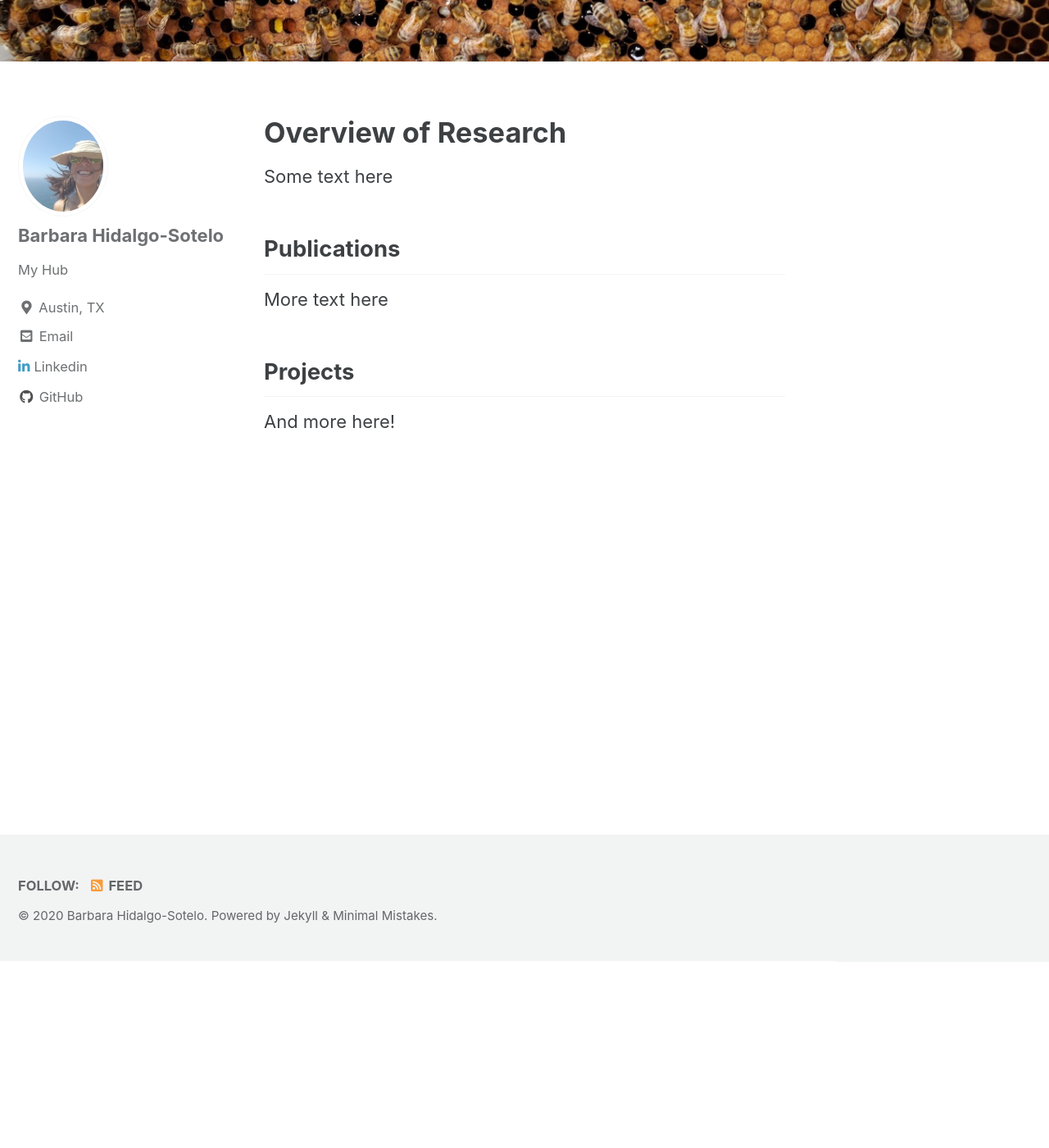
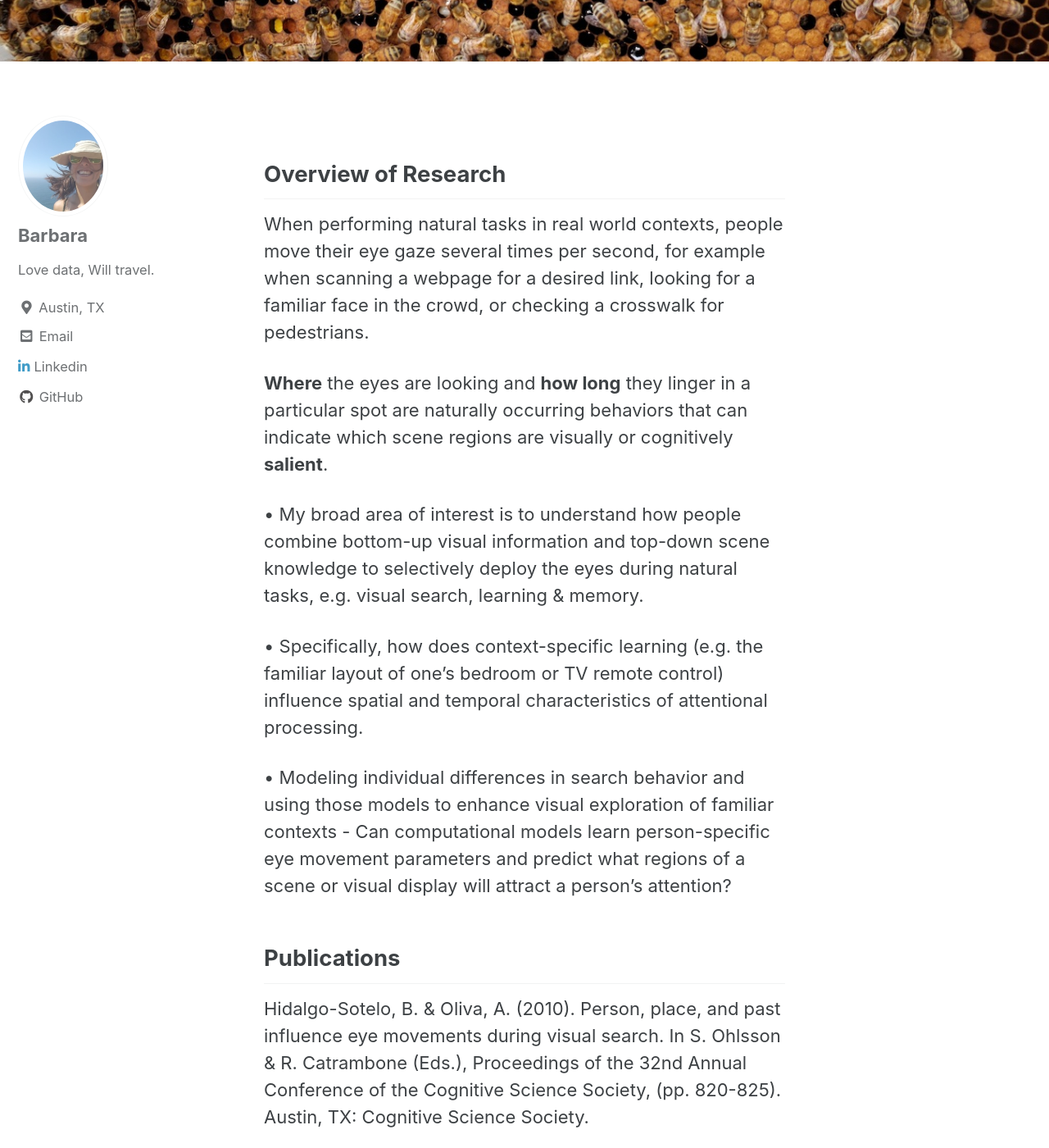
Before and after one commit to dagny099/dagny099.github.io, a Jekyll site: the page built from _pages/publications.md, in a window 1280 px wide and 1400 px high, scrolled down 227 px. Shown: the whole window at 82% size. Built offline with Jekyll 4.4.1, drawn with Linux system fonts in a browser that asks for light colours; cached includes are drawn as plain includes; some of the changed text lies outside the part shown.

```diff
--- a/_config.yml
+++ b/_config.yml
@@ -95,9 +95,9 @@
 
 # Site Author
 author:
-  name             : "Barbara Hidalgo-Sotelo"
+  name             : Barbara
   avatar           : "/assets/images/bio-photo-1.jpg"
-  bio              : "My Hub"
+  bio              : "Love data, Will travel."
   location         : "Austin, TX"
   email            :
   links:
--- a/_pages/publications.md
+++ b/_pages/publications.md
@@ -6,14 +6,42 @@
   overlay_image: "/assets/images/babybees_01.jpg"
 ---
 
-# Overview of Research
+## Overview of Research
 
-Some text here
+When performing natural tasks in real world contexts, people move their eye gaze several times per second, for example when scanning a webpage for a desired link, looking for a familiar face in the crowd, or checking a crosswalk for pedestrians.
+
+**Where** the eyes are looking and **how long** they linger in a particular spot are naturally occurring behaviors that can indicate which scene regions are visually or cognitively **salient**.
+
+•	My broad area of interest is to understand how people combine bottom-up visual information and top-down scene knowledge to selectively deploy the eyes during natural tasks, e.g. visual search, learning & memory.
+
+•	Specifically, how does context-specific learning (e.g. the familiar layout of one’s bedroom or TV remote control) influence spatial and temporal characteristics of attentional processing.
+
+•	Modeling individual differences in search behavior and using those models to enhance visual exploration of familiar contexts - Can computational models learn person-specific eye movement parameters and predict what regions of a scene or visual display will attract a person’s attention?
 
 ## Publications
 
-More text here
+Hidalgo-Sotelo, B. & Oliva, A. (2010).  Person, place, and past influence eye movements during visual search.  In S. Ohlsson & R. Catrambone (Eds.), Proceedings of the 32nd Annual Conference of the Cognitive Science Society, (pp. 820-825). Austin, TX: Cognitive Science Society.
 
-## Projects
+Ehinger, K.*, Hidalgo-Sotelo, B. *, Torralba, A. & Oliva, A. (2009).  Modeling Search for People in 900 Scenes: A combined source model of eye guidance. Visual Cognition, 17(6): 945-978.
 
-And more here!
+Rich, A., Kunar M., VanWert M., Hidalgo-Sotelo B., Horowitz T., & Wolfe J. (2008).  Why do we miss rare targets? Exploring the boundaries of the low prevalence effect. Journal of Vision, 8(15):15, 1-17.
+
+Hidalgo-Sotelo B., Oliva A.,& Torralba A. (2005).  Human Learning of Contextual Priors for Object Search: Where does the time go?  Proceedings of the 3rd Workshop on Attention and Performance at CVPR. Washington, DC: IEEE Computer Society.
+
+## Posters
+
+Hidalgo-Sotelo, B., & Oliva, A. (August 2010). Person, place, and past influence eye movments during visual search. Cognitive Science Society Annual Meeting, Portland OR.
+
+Hidalgo-Sotelo, B., & Oliva, A. (May 2010). History repeats itself: A role for observer-dependent scene context in search. Vision Sciences Society Annual Meeting, Naples FL.
+
+Hidalgo-Sotelo, B., & Oliva, A. (May 2008). Delaying initial saccade latency in familiar scenes improves search guidance. Tufts Conference on Cognitive Neuroscience of Visual Knowledge: Where vision meets memory. Boston MA.
+
+Hidalgo-Sotelo, B., & Oliva, A. (May 2008). Look before you leap: Lengthening initial saccade latency in familiar scenes improves search guidance. Vision Sciences Society Annual Meeting, Naples FL.
+
+Rich, A., Kunar, M., Van Wert, M., Hidalgo-Sotelo, B., & Wolfe, J. (May 2007).  Do rare features pop out? Exploring the boundaries of the low prevalence effect. Vision Sciences Society Annual Meeting, Sarasota FL.
+Hidalgo-Sotelo, B., & Oliva, A. (May 2006). Decomposing the effect of contextual priors in search: Where does the time go? Vision Sciences Society Annual Meeting, Sarasota FL.
+
+Rich, A. N., Hidalgo-Sotelo, B., Kunar, M. A., Van Wert, M. J., & Wolfe, J. M. (May 2006).
+What happens during search for rare targets? Eye movements in low prevalence visual search. Vision Sciences Society Annual Meeting, Sarasota FL.
+
+Kenner N., Hidalgo-Sotelo B., & Oliva A .(May 2005).  Rapid Goal-Directed Exploration of a Scene: The Interaction of Contextual Guidance and Salience. Vision Sciences Society Annual Meeting, Sarasota FL.
```
